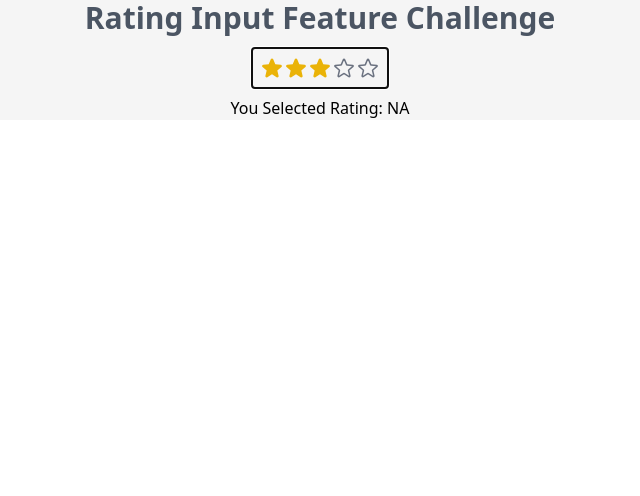
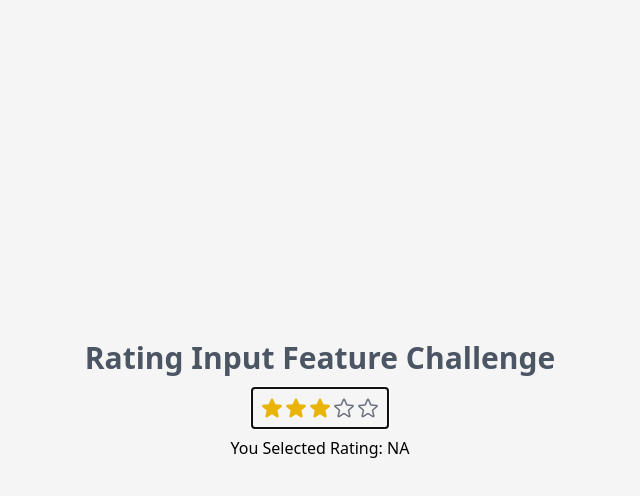
Before and after one commit to Vuejs-Certification/bootcamp-level-1-take-home-feature-challenge, a Vue app: page / in a window 1280 px wide. Shown: the top 496 px of the page, without its empty margins (320-960 px from the left). Built offline with nearby package versions, Linux system fonts and the light colour scheme.

Commit message:
fix: position of app on page

```diff
--- a/src/assets/main.css
+++ b/src/assets/main.css
@@ -2,6 +2,10 @@
 @tailwind components;
 @tailwind utilities;
 
+html,
+body {
+  @apply h-full;
+}
 #app {
   @apply bg-[#f5f5f5] w-full h-full flex flex-col justify-center items-center;
 }
```
